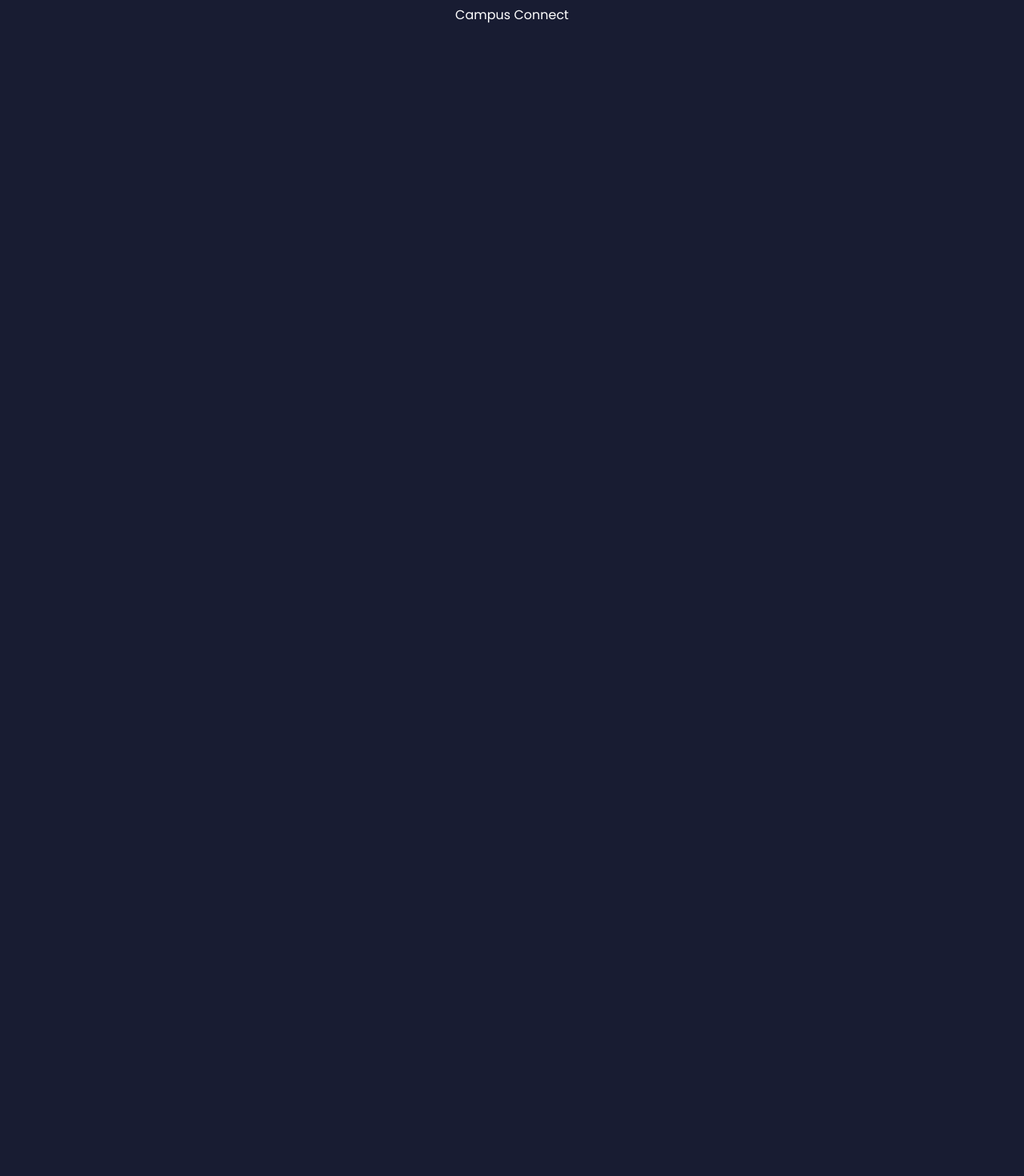
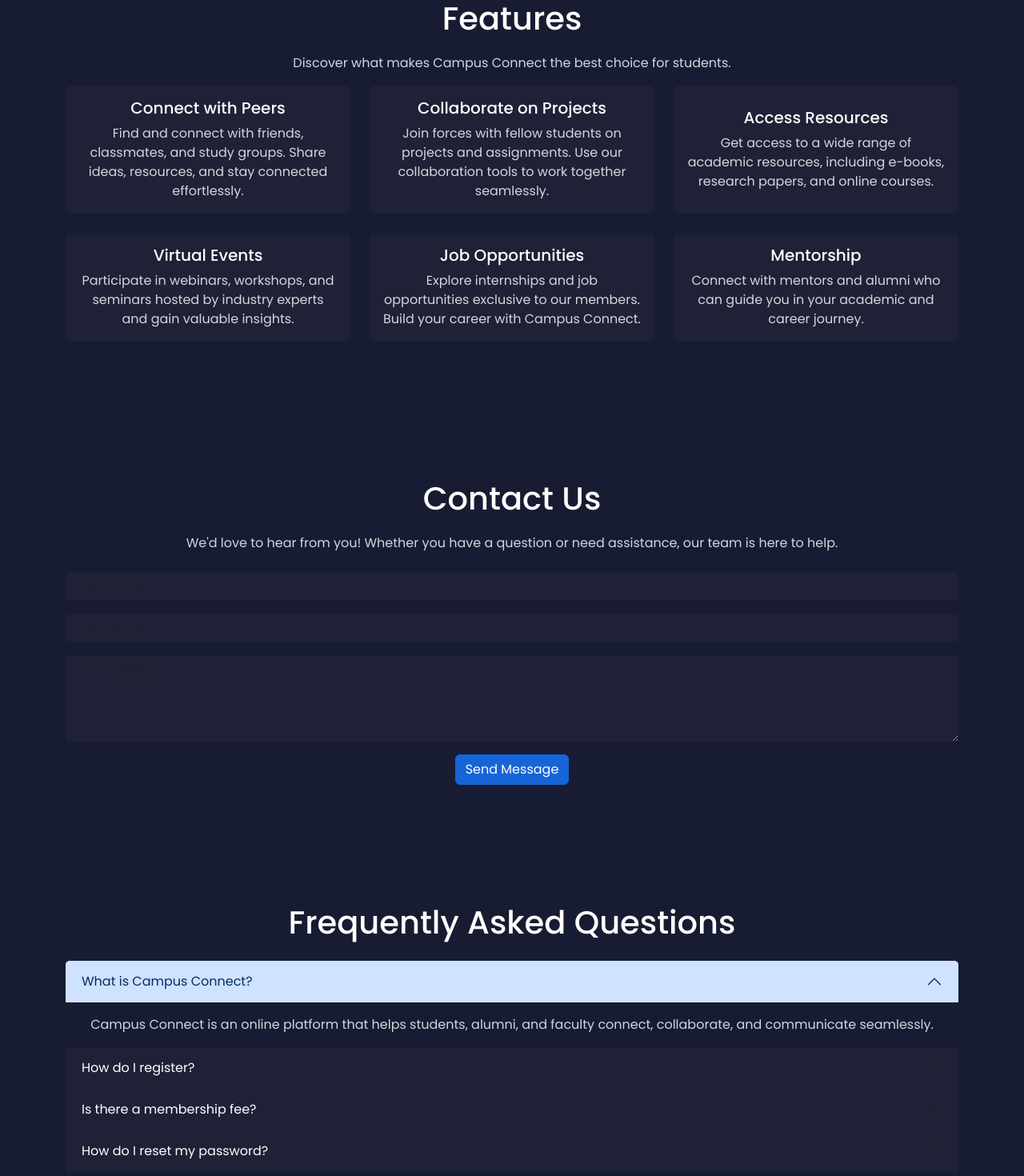
Before and after one commit to manas-z/Campus-Connect, a React (Create React App) app in the folder client/: page / in a window 1280 px wide. Shown: the part 740-2210 px from the top of the page at 80% size. Before the commit the page ends 800 px from the top, so only its background shows below. Built offline with nearby package versions, Linux system fonts and the light colour scheme.

Commit message:
Front Page updates.

```diff
--- a/client/src/pages/Test.js
+++ b/client/src/pages/Test.js
@@ -31,7 +31,6 @@
               <li className="nav-item">
                 <Link
                   className={`nav-link ${activeSection === 'home' ? 'active' : ''}`}
-                  aria-current="page"
                   to="#"
                   onClick={() => handleSetActive('home')}
                 >
@@ -41,7 +40,7 @@
               <li className="nav-item">
                 <a
                   className={`nav-link ${activeSection === 'features' ? 'active' : ''}`}
-                  href="#footer"
+                  href="#features"
                   onClick={() => handleSetActive('features')}
                 >
                   Features
@@ -50,7 +49,7 @@
               <li className="nav-item">
                 <a
                   className={`nav-link ${activeSection === 'contact' ? 'active' : ''}`}
-                  href="#"
+                  href="#contact"
                   onClick={() => handleSetActive('contact')}
                 >
                   Contact
@@ -59,7 +58,7 @@
               <li className="nav-item">
                 <a
                   className={`nav-link ${activeSection === 'faq' ? 'active' : ''}`}
-                  href="#"
+                  href="#faq"
                   onClick={() => handleSetActive('faq')}
                 >
                   FAQ
@@ -81,42 +80,143 @@
 
       {/* Main Content */}
       <div className="container text-left py-5" style={{ marginTop: '100px' }}>
-        <div className="row">
+        {/* Home Section */}
+        <div id="home" className="row home-section">
           <div className="col-lg-6">
             <p className="subheadline text-muted">Learning Beyond Boundaries</p>
             <h1 className="display-4 font-weight-bold text-light">
               The Ultimate Tailor Made <br />E-Connect Platform
             </h1>
+            <p className="lead text-light mt-3">
+              Campus Connect is your go-to platform to connect, collaborate, and communicate with your peers, faculty, and alumni. Whether you’re looking to join study groups, attend virtual events, or network with professionals, we’ve got you covered.
+            </p>
             <Link to="/registration1" className="btn btn-primary btn-lg mt-4">Register Now</Link>
           </div>
           <div className="col-lg-6 position-relative">
-            <img src="https://via.placeholder.com/500x300" className="img-fluid rounded" alt="Video Placeholder" />
+            <img src="C:\Desktop\Manas\FSD\Campus-Connect\client\src\pages\Test.jpg" className="img-fluid rounded animated-image" alt="Image" />
           </div>
         </div>
 
-        {/* Cards Section */}
-        <div className="row mt-5">
+        {/* Features Section */}
+        <div id="features" className="features-section text-center mt-5">
+          <h2 className="section-title">Features</h2>
+          <p className="section-subtitle text-muted">Discover what makes Campus Connect the best choice for students.</p>
+          <div className="row">
             <div className="col-lg-4 mb-4">
               <div className="card text-center shadow-sm h-100">
                 <div className="card-body d-flex flex-column justify-content-center">
-                <h5 className="card-title">Connect</h5>
-                <p className="card-text text-muted">Connect with your friends and batchmates.</p>
+                  <h5 className="card-title">Connect with Peers</h5>
+                  <p className="card-text text-muted">Find and connect with friends, classmates, and study groups. Share ideas, resources, and stay connected effortlessly.</p>
                 </div>
               </div>
             </div>
             <div className="col-lg-4 mb-4">
               <div className="card text-center shadow-sm h-100">
                 <div className="card-body d-flex flex-column justify-content-center">
-                <h5 className="card-title">Collaborate</h5>
-                <p className="card-text text-muted">Collaborate with other students with similar interests.</p>
+                  <h5 className="card-title">Collaborate on Projects</h5>
+                  <p className="card-text text-muted">Join forces with fellow students on projects and assignments. Use our collaboration tools to work together seamlessly.</p>
                 </div>
               </div>
             </div>
             <div className="col-lg-4 mb-4">
               <div className="card text-center shadow-sm h-100">
                 <div className="card-body d-flex flex-column justify-content-center">
-                <h5 className="card-title">Communicate</h5>
-                <p className="card-text text-muted">Communicate with fellow alumni and seniors.</p>
+                  <h5 className="card-title">Access Resources</h5>
+                  <p className="card-text text-muted">Get access to a wide range of academic resources, including e-books, research papers, and online courses.</p>
+                </div>
+              </div>
+            </div>
+          </div>
+          <div className="row">
+            <div className="col-lg-4 mb-4">
+              <div className="card text-center shadow-sm h-100">
+                <div className="card-body d-flex flex-column justify-content-center">
+                  <h5 className="card-title">Virtual Events</h5>
+                  <p className="card-text text-muted">Participate in webinars, workshops, and seminars hosted by industry experts and gain valuable insights.</p>
+                </div>
+              </div>
+            </div>
+            <div className="col-lg-4 mb-4">
+              <div className="card text-center shadow-sm h-100">
+                <div className="card-body d-flex flex-column justify-content-center">
+                  <h5 className="card-title">Job Opportunities</h5>
+                  <p className="card-text text-muted">Explore internships and job opportunities exclusive to our members. Build your career with Campus Connect.</p>
+                </div>
+              </div>
+            </div>
+            <div className="col-lg-4 mb-4">
+              <div className="card text-center shadow-sm h-100">
+                <div className="card-body d-flex flex-column justify-content-center">
+                  <h5 className="card-title">Mentorship</h5>
+                  <p className="card-text text-muted">Connect with mentors and alumni who can guide you in your academic and career journey.</p>
+                </div>
+              </div>
+            </div>
+          </div>
+        </div>
+
+        {/* Contact Section */}
+        <div id="contact" className="contact-section text-center mt-5">
+          <h2 className="section-title">Contact Us</h2>
+          <p className="section-subtitle text-muted">We'd love to hear from you! Whether you have a question or need assistance, our team is here to help.</p>
+          <div className="contact-form mt-4">
+            <input type="text" className="form-control mb-3" placeholder="Your Name" />
+            <input type="email" className="form-control mb-3" placeholder="Your Email" />
+            <textarea className="form-control mb-3" rows="4" placeholder="Your Message"></textarea>
+            <button className="btn btn-primary">Send Message</button>
+          </div>
+        </div>
+
+        {/* FAQ Section */}
+        <div id="faq" className="faq-section text-center mt-5">
+          <h2 className="section-title">Frequently Asked Questions</h2>
+          <div className="accordion mt-4" id="faqAccordion">
+            <div className="accordion-item">
+              <h2 className="accordion-header" id="headingOne">
+                <button className="accordion-button" type="button" data-bs-toggle="collapse" data-bs-target="#collapseOne" aria-expanded="true" aria-controls="collapseOne">
+                  What is Campus Connect?
+                </button>
+              </h2>
+              <div id="collapseOne" className="accordion-collapse collapse show" aria-labelledby="headingOne" data-bs-parent="#faqAccordion">
+                <div className="accordion-body">
+                  Campus Connect is an online platform that helps students, alumni, and faculty connect, collaborate, and communicate seamlessly.
+                </div>
+              </div>
+            </div>
+            <div className="accordion-item">
+              <h2 className="accordion-header" id="headingTwo">
+                <button className="accordion-button collapsed" type="button" data-bs-toggle="collapse" data-bs-target="#collapseTwo" aria-expanded="false" aria-controls="collapseTwo">
+                  How do I register?
+                </button>
+              </h2>
+              <div id="collapseTwo" className="accordion-collapse collapse" aria-labelledby="headingTwo" data-bs-parent="#faqAccordion">
+                <div className="accordion-body">
+                  You can register by clicking the "Register Now" button on the homepage and filling out the required details.
+                </div>
+              </div>
+            </div>
+            <div className="accordion-item">
+              <h2 className="accordion-header" id="headingThree">
+                <button className="accordion-button collapsed" type="button" data-bs-toggle="collapse" data-bs-target="#collapseThree" aria-expanded="false" aria-controls="collapseThree">
+                  Is there a membership fee?
+                </button>
+              </h2>
+              <div id="collapseThree" className="accordion-collapse collapse" aria-labelledby="headingThree" data-bs-parent="#faqAccordion">
+                <div className="accordion-body">
+                  No, Campus Connect is free for all students, faculty, and alumni. There are no hidden fees or charges.
+                </div>
+              </div>
+            </div>
+            <div className="accordion-item">
+              <h2 className="accordion-header" id="headingFour">
+                <button className="accordion-button collapsed" type="button" data-bs-toggle="collapse" data-bs-target="#collapseFour" aria-expanded="false" aria-controls="collapseFour">
+                  How do I reset my password?
+                </button>
+              </h2>
+              <div id="collapseFour" className="accordion-collapse collapse" aria-labelledby="headingFour" data-bs-parent="#faqAccordion">
+                <div className="accordion-body">
+                  If you've forgotten your password, click the "Forgot Password" link on the login page and follow the instructions to reset it.
+                </div>
               </div>
             </div>
           </div>
@@ -124,7 +224,7 @@
       </div>
 
       {/* Footer */}
-      <p id="footer" className="text-center mt-5 text-light">Campus Connect</p>
+      <p id="footer" className="text-center mt-5 text-light">Campus Connect © 2024. All rights reserved.</p>
     </div>
   );
 };
--- a/client/src/pages/style.css
+++ b/client/src/pages/style.css
@@ -1,8 +1,9 @@
 /* style.css */
 body {
     font-family: 'Poppins', sans-serif;
-    background-color: #181c32; /* Match background color to the dashboard */
+    background-color: #181c32;
     color: #f8f8f2;
+    transition: background-color 0.5s ease-in-out; /* Smooth background transition */
 }
 
 .subheadline {
@@ -12,56 +13,68 @@
 }
 
 .navbar {
-    background-color: #181c32 !important; /* Dark navbar background */
+    background-color: #181c32 !important;
+    transition: all 0.3s ease-in-out; /* Smooth navbar transition */
 }
 
 .navbar-brand {
-    color: #ffffff; /* White text for brand */
+    color: #ffffff;
     font-size: xx-large;
 }
 
 .nav-pills .nav-link {
-    color: #ffffff; /* White text for nav links */
+    color: #ffffff;
     margin-right: 10px;
+    transition: color 0.3s ease-in-out, background-color 0.3s ease-in-out;
 }
 
 .nav-pills .nav-link.active {
-    background-color: #1665d8; /* Active link background color */
-    color: #ffffff; /* Active link text color */
+    background-color: #1665d8;
+    color: #ffffff;
 }
 
 .navbar-buttons {
     display: flex;
-    gap: 10px; /* Space between buttons */
+    gap: 10px;
 }
 
-.btn-primary,.btn-secondary {
+.btn-primary, .btn-secondary {
     background-color: #1665d8;
     border-color: #1665d8;
+    transition: background-color 0.3s ease-in-out, color 0.3s ease-in-out;
 }
-
-
 
 .btn-secondary:hover {
     background-color: #f8f8f2;
     color: #181c32;
 }
 
+.btn-primary:hover {
+    background-color: #f8f8f2;
+    color: #181c32;
+}
+
 .display-4 {
-    color: #ffffff; /* Headline color */
+    color: #ffffff;
+    animation: fadeIn 2s ease-in-out;
 }
 
 .card {
-    background-color: #1f2136; /* Card background color */
+    background-color: #1f2136;
     border: none;
+    transition: transform 0.3s ease-in-out;
+}
+
+.card:hover {
+    transform: scale(1.05);
 }
 
 .card-title {
-    color: #ffffff; /* Card title color */
+    color: #ffffff;
 }
 
 .card-text {
-    color: #cfd8dc; /* Card text color */
+    color: #cfd8dc;
 }
 
 .text-light {
@@ -74,4 +87,59 @@
 
 #footer {
     color: #cfd8dc;
+    padding: 20px 0;
 }
+
+.section-title {
+    font-size: 2.5rem;
+    color: #ffffff;
+    margin-bottom: 20px;
+}
+
+.section-subtitle {
+    color: #cfd8dc;
+}
+
+.features-section, .contact-section, .faq-section {
+    padding: 50px 0;
+}
+
+.contact-form .form-control {
+    border-radius: 5px;
+    background-color: #1f2136;
+    color: #ffffff;
+    border: none;
+}
+
+.accordion-button {
+    background-color: #1f2136;
+    color: #ffffff;
+}
+
+.accordion-button:focus {
+    box-shadow: none;
+    border-color: #1665d8;
+}
+
+.accordion-item {
+    border: none;
+}
+
+.accordion-body {
+    background-color: #181c32;
+    color: #cfd8dc;
+}
+
+.animated-image {
+    animation: slideIn 1.5s ease-in-out;
+}
+
+@keyframes fadeIn {
+    0% { opacity: 0; }
+    100% { opacity: 1; }
+}
+
+@keyframes slideIn {
+    0% { transform: translateX(100%); opacity: 0; }
+    100% { transform: translateX(0); opacity: 1; }
+}
```
Also changed, not shown: client/src/pages/Test.jpg (added), 3 other files (tests, documents, lock files or other folders). Lines whose indentation alone changed are shown as unchanged.
